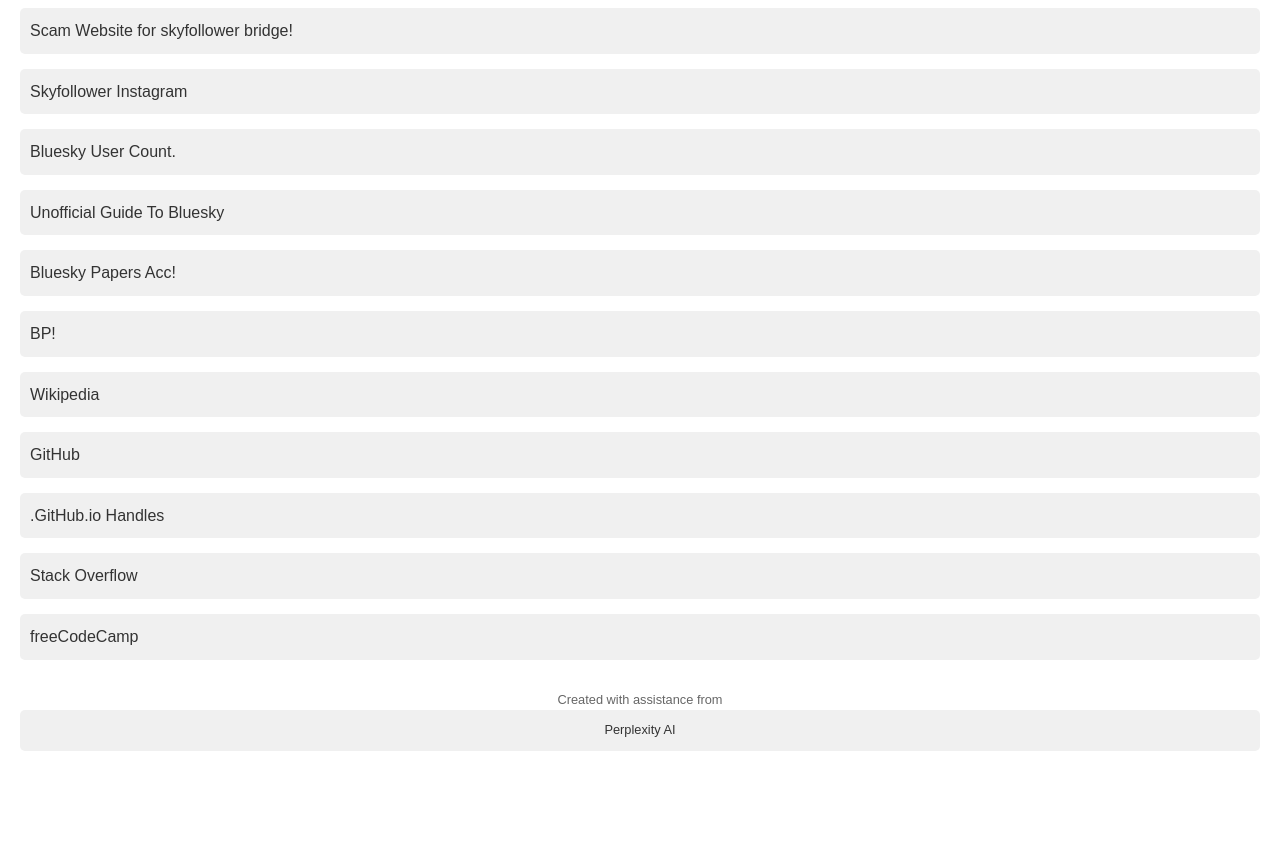
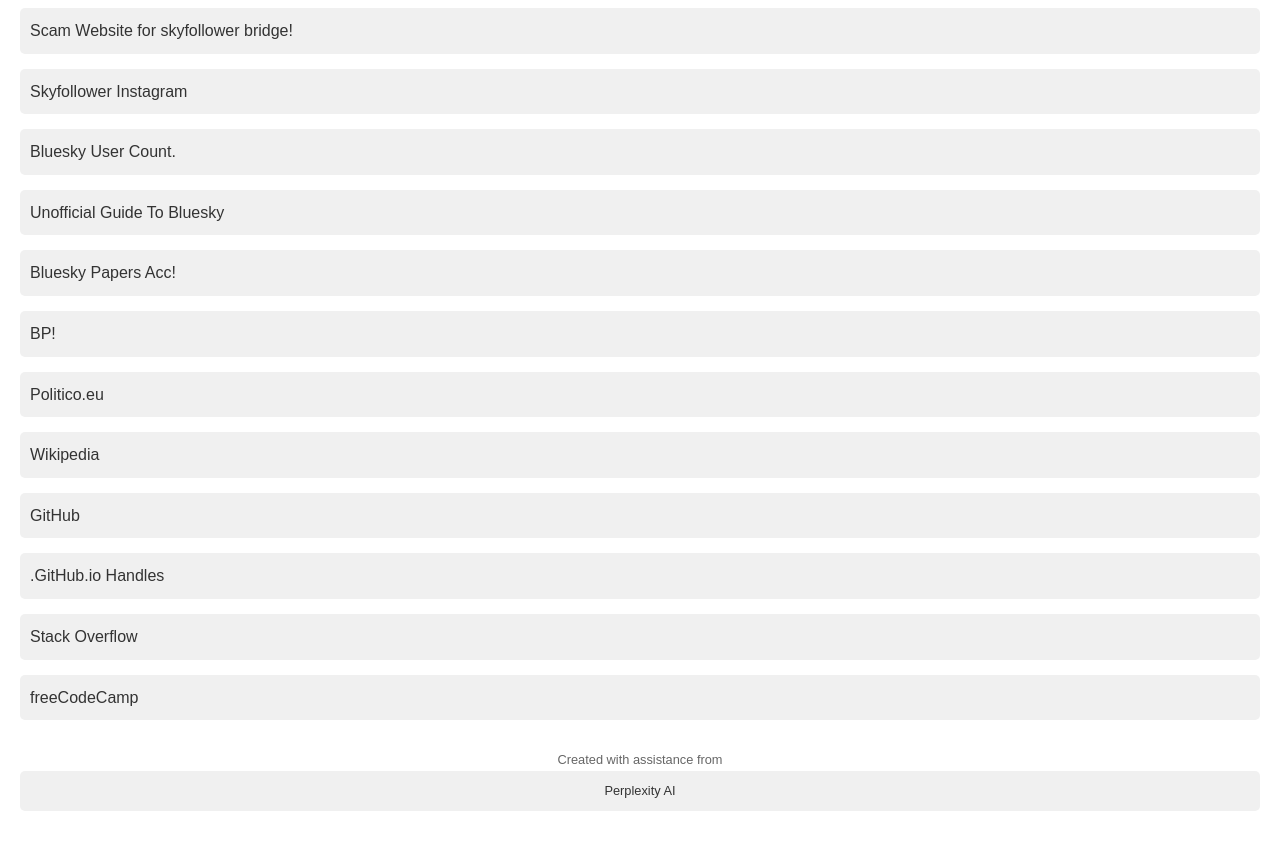
Before and after one commit to corkiejp/github.io, a plain HTML site: page M-links.html in a window 1280 px wide. Shown: the part 106-950 px from the top of the page. Before the commit the page ends 889 px from the top, so only its background shows below. Drawn offline with Linux system fonts and the light colour scheme.

Commit message:
Update M-links.html
added politico.eu link

```diff
--- a/M-links.html
+++ b/M-links.html
@@ -49,6 +49,8 @@
 
 
         <li><a href="https://corkiejp.github.io/Bluesky_Pappers_ac.html?url=./blueskyacc_p.html?username=businesspost.bsky.social" target="_blank" rel="noopener noreferrer">BP!</a></li>
+	<li><a href="https://corkiejp.github.io/Bluesky_Pappers_ac.html?url=./blueskyacc_p.html?username=politico.eu" target="_blank" rel="noopener noreferrer">Politico.eu</a></li>
+
         <li><a href="https://www.wikipedia.org" target="_blank" rel="noopener noreferrer">Wikipedia</a></li>
         <li><a href="https://www.github.com" target="_blank" rel="noopener noreferrer">GitHub</a></li>
         <li><a href="https://corkiejp.github.io/embedwriter.html?url=./github.io.html" target="_blank" rel="noopener noreferrer">.GitHub.io Handles</a></li>
```
